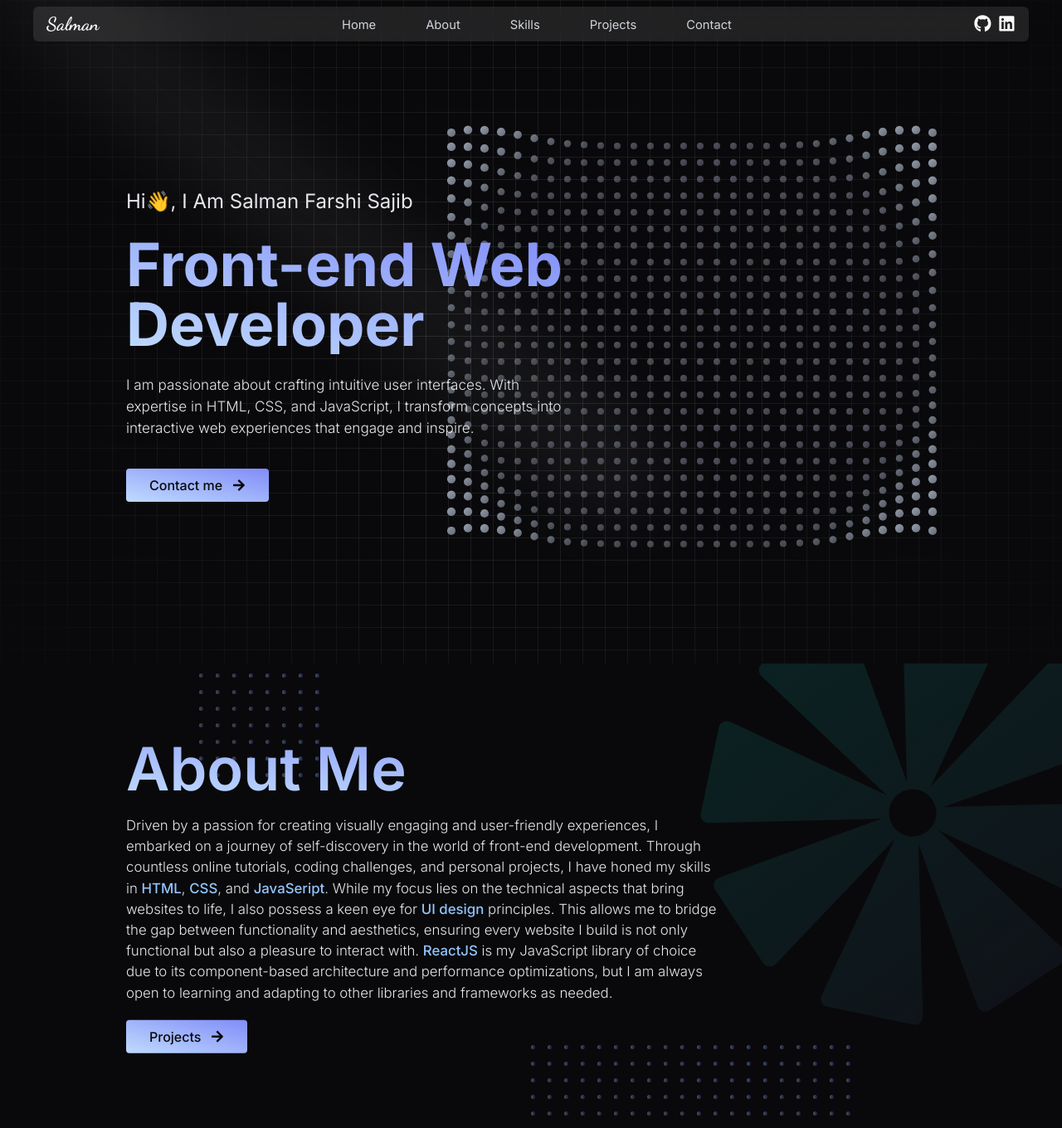
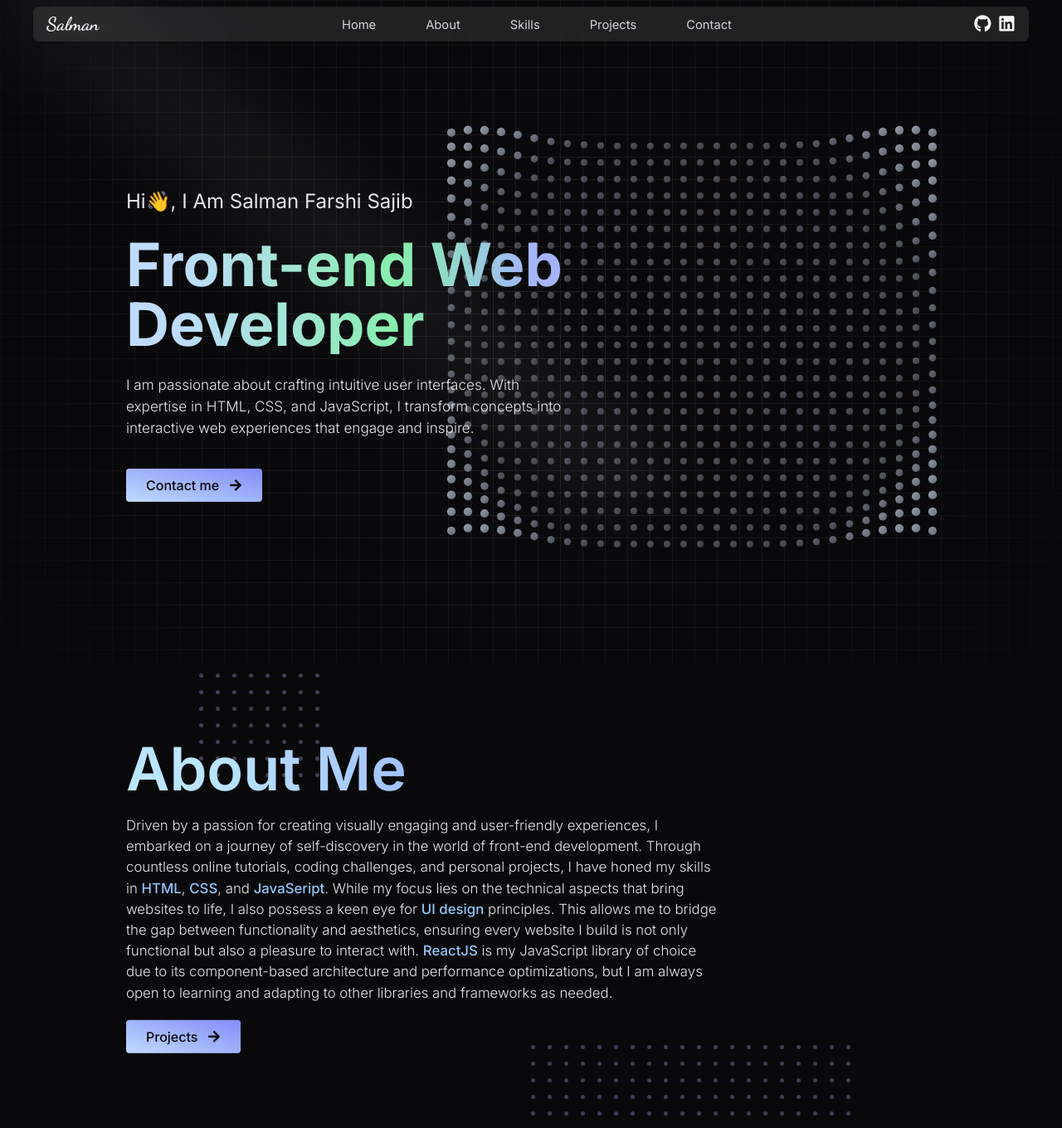
Before and after one commit to salmansajib/salmansajib-portfolio, a React (Vite) app: page / in a window 1280 px wide. Shown: the whole page at 83% size. Built offline with nearby package versions, Linux system fonts and the light colour scheme; a web font is replaced by a local one.

Commit message:
modified some styles

```diff
--- a/src/components/About.jsx
+++ b/src/components/About.jsx
@@ -3,12 +3,12 @@ import { FaArrowRight } from 'react-icons/fa';
 import { motion } from 'framer-motion';
 
 const About = () => {
-  const dottedGradientColors = ['#f0fdfa', '#1d4ed8'];
+  const dottedGradientColors = ['#c4b5fd', '#c4b5fd'];
 
   return (
     <section
       id='about'
-      className=' bg-zinc-950 text-gray-200 min-h-[80vh] md:min-h-[70vh] relative overflow-hidden '
+      className=' bg-zinc-950 text-gray-200 min-h-svh md:min-h-[70vh] relative overflow-hidden py-8 '
     >
       {/* ========== Dotted grid ========== */}
       <div className=' absolute -top-7 md:top-3 left-5 xl:left-[15rem]  opacity-30 z-30 '>
@@ -32,61 +32,12 @@ const About = () => {
         />
       </div>
 
-      {/* ========== Gradient rotating svg shape ========== */}
-      <div className=' absolute opacity-30 -top-[70px] -right-[70px] hidden md:block '>
-        <motion.svg
-          width='500'
-          height='500'
-          viewBox='0 0 200 200'
-          fill='none'
-          xmlns='http://www.w3.org/2000/svg'
-          animate={{
-            rotate: 360,
-          }}
-          transition={{
-            duration: 170,
-            repeat: Infinity,
-            ease: 'linear',
-          }}
-        >
-          {' '}
-          <g clipPath='url(#clip0_105_480)'>
-            {' '}
-            <path
-              fillRule='evenodd'
-              clipRule='evenodd'
-              d='M124.899 4.91713L105.8 85.9981L149.627 15.16C150.985 12.9661 154.033 12.6119 155.857 14.4361L185.564 44.1427C187.388 45.9669 187.034 49.0153 184.84 50.3727L114.002 94.2004L195.083 75.101C197.594 74.5095 200 76.4147 200 78.9945V121.006C200 123.586 197.594 125.491 195.083 124.899L114.002 105.8L184.84 149.628C187.034 150.985 187.388 154.033 185.564 155.858L155.857 185.564C154.033 187.388 150.985 187.034 149.627 184.84L105.8 114.002L124.899 195.083C125.491 197.594 123.585 200 121.006 200H78.9943C76.4145 200 74.5094 197.594 75.1009 195.083L94.2003 114.002L50.3726 184.84C49.0153 187.034 45.9668 187.388 44.1426 185.564L14.4361 155.857C12.6119 154.033 12.9661 150.985 15.16 149.627L85.9975 105.8L4.91714 124.899C2.40606 125.491 0 123.586 0 121.006V78.9944C1.94914e-06 76.4146 2.40605 74.5095 4.91714 75.101L85.998 94.2003L15.16 50.3728C12.9661 49.0154 12.6119 45.9669 14.4361 44.1427L44.1426 14.4362C45.9668 12.612 49.0153 12.9662 50.3726 15.1601L94.2003 85.9983L75.1009 4.91714C74.5094 2.40606 76.4145 3.89828e-06 78.9943 3.67275e-06L121.006 0C123.586 0 125.491 2.40605 124.899 4.91713ZM100 111.429C106.312 111.429 111.429 106.312 111.429 100C111.429 93.6882 106.312 88.5714 100 88.5714C93.6882 88.5714 88.5714 93.6882 88.5714 100C88.5714 106.312 93.6882 111.429 100 111.429Z'
-              fill='url(#paint0_linear_105_480)'
-            />{' '}
-          </g>{' '}
-          <defs>
-            {' '}
-            <linearGradient
-              id='paint0_linear_105_480'
-              x1='14'
-              y1='26'
-              x2='179'
-              y2='179.5'
-              gradientUnits='userSpaceOnUse'
-            >
-              {' '}
-              <stop stopColor='#115e59' />{' '}
-              <stop offset='1' stopColor='#1f2937' />{' '}
-            </linearGradient>{' '}
-            <clipPath id='clip0_105_480'>
-              {' '}
-              <rect width='200' height='200' fill='white' />{' '}
-            </clipPath>{' '}
-          </defs>{' '}
-        </motion.svg>
-      </div>
-
       {/* ========== Main content ========== */}
       <article className=' max-w-[1000px] mx-auto px-3 absolute w-full top-1/2 left-1/2 -translate-x-1/2 -translate-y-1/2 z-40 '>
         <div className=' flex flex-col gap-5 '>
           <h2
             style={{
-              backgroundImage: `linear-gradient(to top right, #bfdbfe 0%, #818cf8 100%)`,
+              backgroundImage: `linear-gradient(to right, #bae6fd 10%,#818cf8 70%)`,
               backgroundClip: 'text',
               color: 'transparent',
             }}
@@ -127,7 +78,7 @@ const About = () => {
             style={{
               width: 'max-content',
             }}
-            className='group flex items-center gap-3 bg-gradient-to-tr from-blue-200 to-indigo-400 text-zinc-950 font-medium px-7 py-2 rounded-[.25em] '
+            className='group flex items-center gap-3 bg-gradient-to-tr from-blue-200 to-indigo-400 text-zinc-950 font-medium px-6 py-2 rounded-[.25em] '
           >
             Projects
             <FaArrowRight className='text-zinc-950 group-hover:-rotate-45 transition-all' />
--- a/src/components/Header.jsx
+++ b/src/components/Header.jsx
@@ -35,12 +35,12 @@ const Header = () => {
   };
 
   return (
-    <header className='px-2 w-full'>
+    <header className='px-2 w-full fixed'>
       <section className='max-w-[1200px] mx-auto bg-gray-100/10 shadow-md rounded-md text-gray-50 flex items-center justify-between px-4 py-1 backdrop-blur-[10px]'>
         <h1 className='logo text-[1.4rem] text-gray-50 font-bold font-dancingScript cursor-not-allowed'>
           Salman
         </h1>
-        <nav className=' hidden md:block'>
+        <nav className=' hidden md:block '>
           <ul className='flex items-center gap-9'>
             {navLinks.map((link) => (
               <li key={link.id}>
--- a/src/components/Hero.jsx
+++ b/src/components/Hero.jsx
@@ -13,10 +13,10 @@ const Hero = () => {
         style={{
           backgroundImage: `linear-gradient(
         to right,
-        rgba(255, 255, 255, 0.15) 1px,
+        rgba(243, 244, 246, 0.14) 1px,
         transparent 1px
       ),
-      linear-gradient(to bottom, rgba(255, 255, 255, 0.15) 1px, transparent 1px)`,
+      linear-gradient(to bottom, rgba(243, 244, 246, 0.14) 1px, transparent 1px)`,
           backgroundSize: '27px 27px',
           position: 'absolute',
           inset: 0,
@@ -35,7 +35,7 @@ const Hero = () => {
         initial={{ x: '-100%', y: '-600%', rotate: '40deg', opacity: 1 }}
         animate={{ x: '0', y: 0, opacity: 1 }}
         transition={{ duration: 1.5, delay: 1, ease: 'easeIn' }}
-        className=' absolute top-[220px] -left-[100px] w-[400px] md:w-[600px] xl:w-[1000px] h-[120px] rounded-full bg-white/5 blur-2xl '
+        className=' absolute top-[220px] -left-[100px] w-[400px] md:w-[600px] xl:w-[1000px] h-[120px] rounded-full bg-gray-200/5 blur-2xl '
       />
 
       {/* ========== hero title description animated dot grid ========== */}
@@ -54,7 +54,7 @@ const Hero = () => {
             animate={{ y: 0, opacity: 1 }}
             transition={{ duration: 0.6, delay: 0.3 }}
             style={{
-              backgroundImage: `linear-gradient(to top right, #bfdbfe 0%, #818cf8 100%)`,
+              backgroundImage: `linear-gradient(to right, #bfdbfe 10%,#86efac 60%, #a5b4fc 90%)`,
               backgroundClip: 'text',
               color: 'transparent',
             }}
@@ -80,7 +80,7 @@ const Hero = () => {
               width: 'max-content',
             }}
             href='#contact'
-            className=' group flex items-center gap-3 bg-gradient-to-tr from-blue-200 to-indigo-400 text-zinc-950 font-medium mt-3 px-7 py-2 rounded-[.25em]  '
+            className=' group flex items-center gap-3 bg-gradient-to-tr from-blue-200 to-indigo-400 text-zinc-950 font-medium mt-3 px-6 py-2 rounded-[.25em]  '
           >
             Contact me{' '}
             <FaArrowRight className='text-zinc-950 group-hover:-rotate-45 transition-all' />
```
